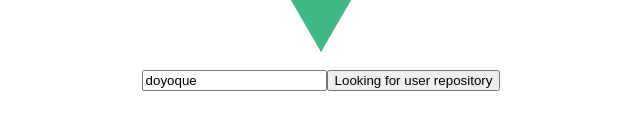
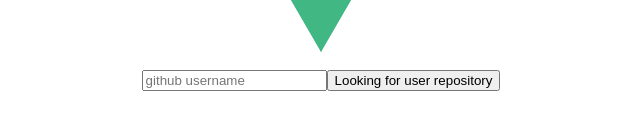
Before and after one commit to doyoque/github-readme, a Vue app: page / in a window 1280 px wide. Shown: the part 220-350 px from the top of the page, without its empty margins (319-959 px from the left). Built offline with nearby package versions, Linux system fonts and the light colour scheme.

Commit message:
remove initial data at form input

```diff
--- a/src/views/Home.vue
+++ b/src/views/Home.vue
@@ -18,7 +18,7 @@ export default {
   data() {
     return {
       user: {
-        name: 'doyoque',
+        name: '',
         submitted: {
           name: ''
         }
```
